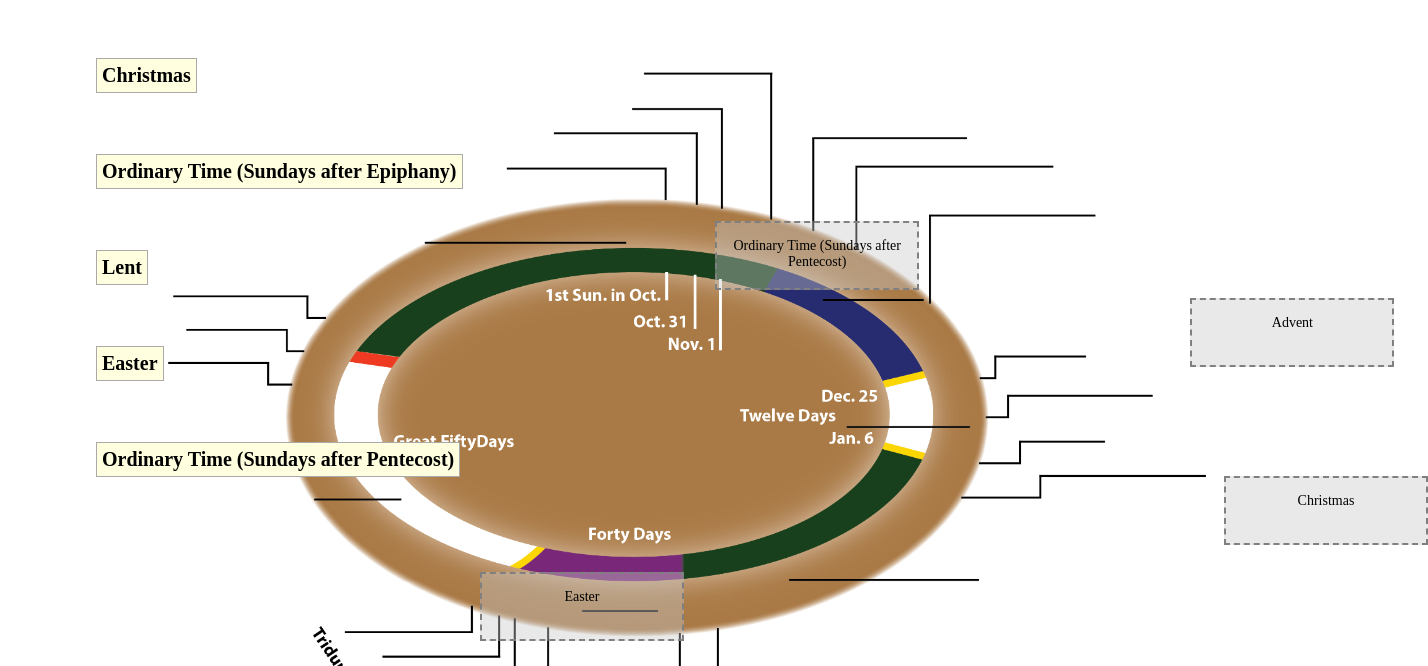
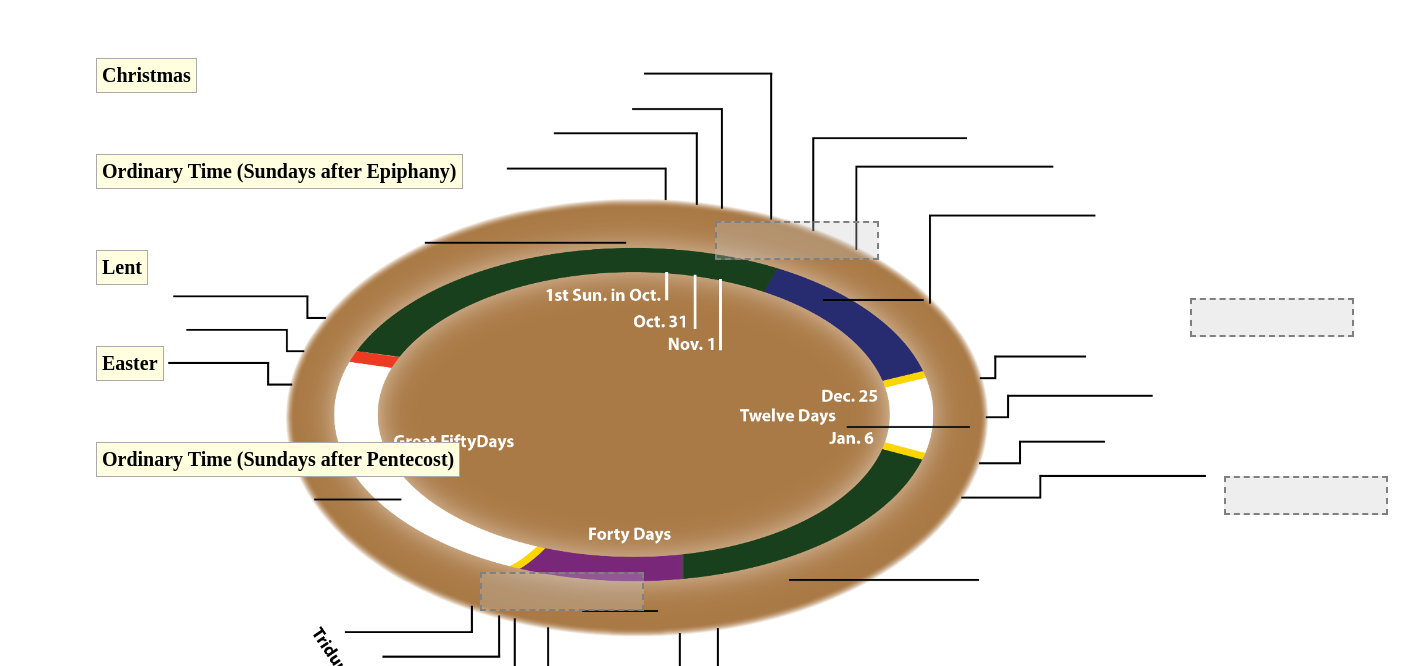
Before and after one commit to wesleya-smu/Liturgical-Calendar-Game, a plain HTML site: page index.html in a window 1280 px wide. Shown: the part 134-800 px from the top of the page, 1428 px wide, since content can reach past the window. Drawn offline with Linux system fonts and the light colour scheme.

Commit message:
Add files via upload

```diff
--- a/index.html
+++ b/index.html
@@ -11,13 +11,15 @@
     <button onclick="resetGame()">Reset</button>
     <div id="gameStage1" class="game-stage">
         <img src="Liturgical Year Diagram - No Labels 3x.png" class="diagram" />
-        <div class="drop-zone" data-season="Advent" style="left: 12.4in; top: 4.5in;">Advent</div>
-        <div class="drop-zone" data-season="Christmas" style="left: 12.75in; top: 6.35in;">Christmas</div>
-        <div class="drop-zone" data-season="Ordinary Time (Sundays after Epiphany)" style="left: 12.55in; top: 8.45in;">Ordinary Time (Sundays after Epiphany)</div>
-        <div class="drop-zone" data-season="Lent" style="left: 8.75in; top: 8.95in;">Lent</div>
-        <div class="drop-zone" data-season="Easter" style="left: 5in; top: 7.35in;">Easter</div>
-        <div class="drop-zone" data-season="Ordinary Time (Sundays after Pentecost)" style="left: 7.45in; top: 3.7in;">Ordinary Time (Sundays after Pentecost)</div>
+        <!-- Refined drop zones (blank and smaller, with precise positioning) -->
+        <div class="drop-zone" data-season="Advent" style="left: 12.4in; top: 4.5in;"></div>
+        <div class="drop-zone" data-season="Christmas" style="left: 12.75in; top: 6.35in;"></div>
+        <div class="drop-zone" data-season="Ordinary Time (Sundays after Epiphany)" style="left: 12.55in; top: 8.45in;"></div>
+        <div class="drop-zone" data-season="Lent" style="left: 8.75in; top: 8.95in;"></div>
+        <div class="drop-zone" data-season="Easter" style="left: 5in; top: 7.35in;"></div>
+        <div class="drop-zone" data-season="Ordinary Time (Sundays after Pentecost)" style="left: 7.45in; top: 3.7in;"></div>
 
+        <!-- Draggable season labels -->
         <div class="draggable" draggable="true" data-label="Advent" style="left: 1in; top: 1in;">Advent</div>
         <div class="draggable" draggable="true" data-label="Christmas" style="left: 1in; top: 2in;">Christmas</div>
         <div class="draggable" draggable="true" data-label="Ordinary Time (Sundays after Epiphany)" style="left: 1in; top: 3in;">Ordinary Time (Sundays after Epiphany)</div>
--- a/styles.css
+++ b/styles.css
@@ -5,13 +5,10 @@
 }
 .drop-zone {
     position: absolute;
-    width: 200px;
-    height: 50px;
-    background: rgba(200,200,200,0.4);
+    width: 160px;
+    height: 35px;
+    background: rgba(200,200,200,0.3);
     border: 2px dashed gray;
-    text-align: center;
-    padding-top: 15px;
-    font-size: 14px;
 }
 .draggable {
     font-size: 20px;
```
